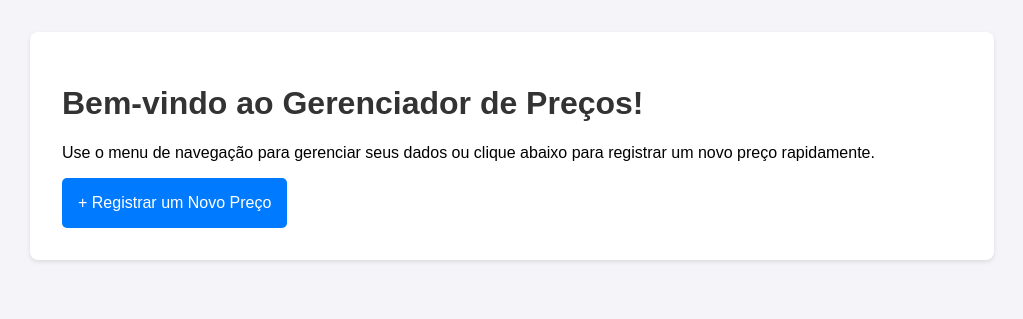
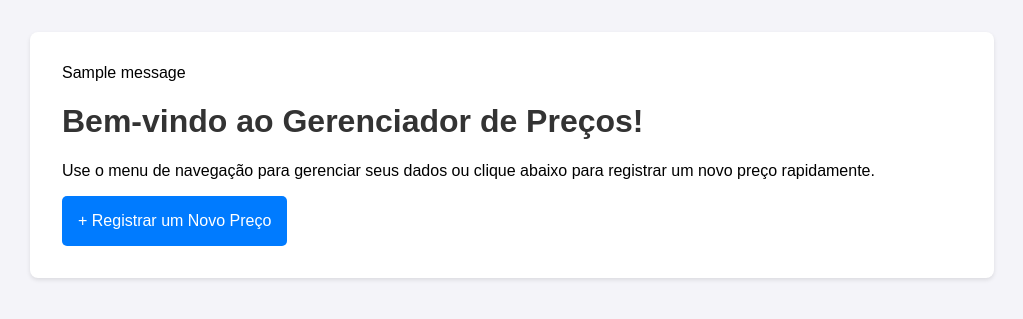
Before and after one commit to MestreUDK/PriceApp, a Flask app: page / in a window 1280 px wide. Shown: the part 50-369 px from the top of the page, without its empty margins (128-1151 px from the left). Run offline with Flask 3, Linux system fonts and the light colour scheme; tables that the repository leaves empty hold one stand-in row (values such as "Sample post"); one stand-in notice (Sample message) is shown.

Commit message:
Atualizar o base.html

```diff
--- a/templates/base.html
+++ b/templates/base.html
@@ -25,6 +25,14 @@
 </nav>
 
     <div class="container">
+{% with messages = get_flashed_messages(with_categories=true) %}
+  {% if messages %}
+    {% for category, message in messages %}
+      <div class="flash {{ category }}">{{ message }}</div>
+    {% endfor %}
+  {% endif %}
+{% endwith %}
+
         {% block content %}{% endblock %}
     </div>
   </body>
```
